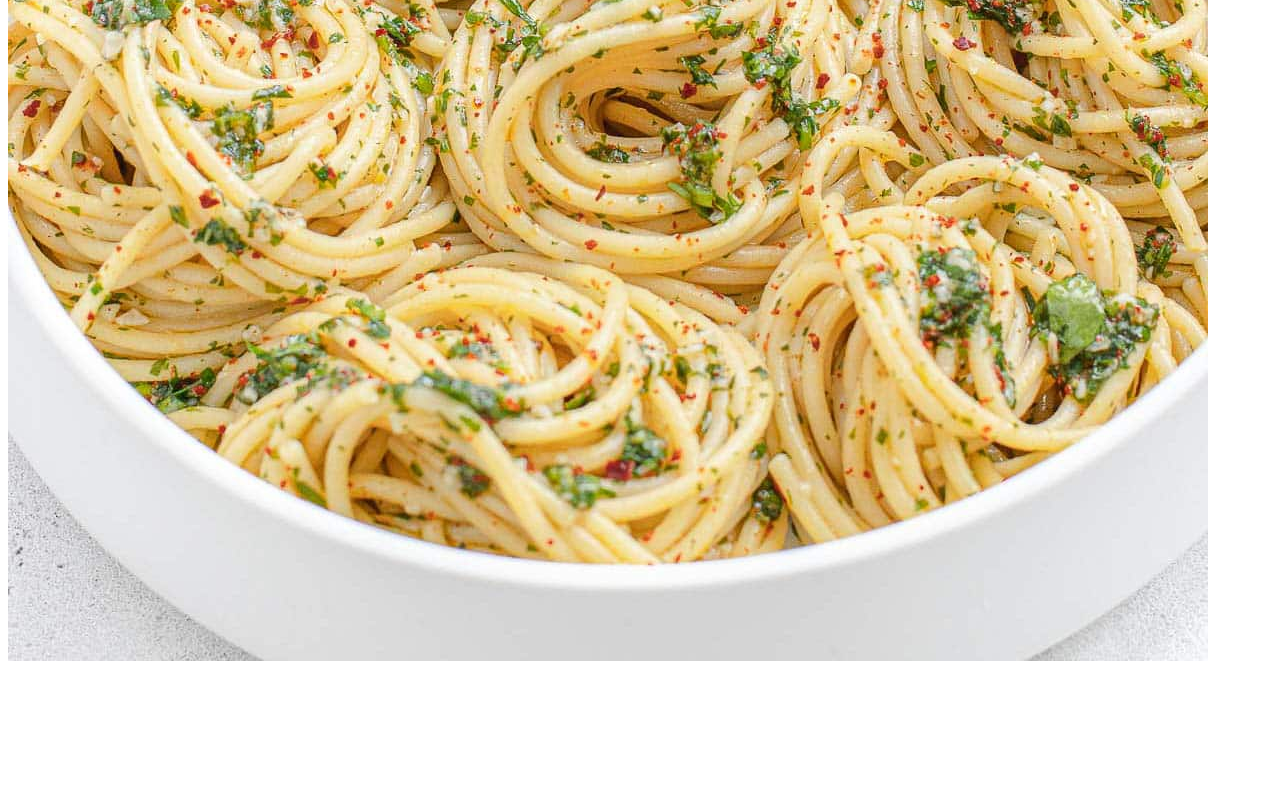
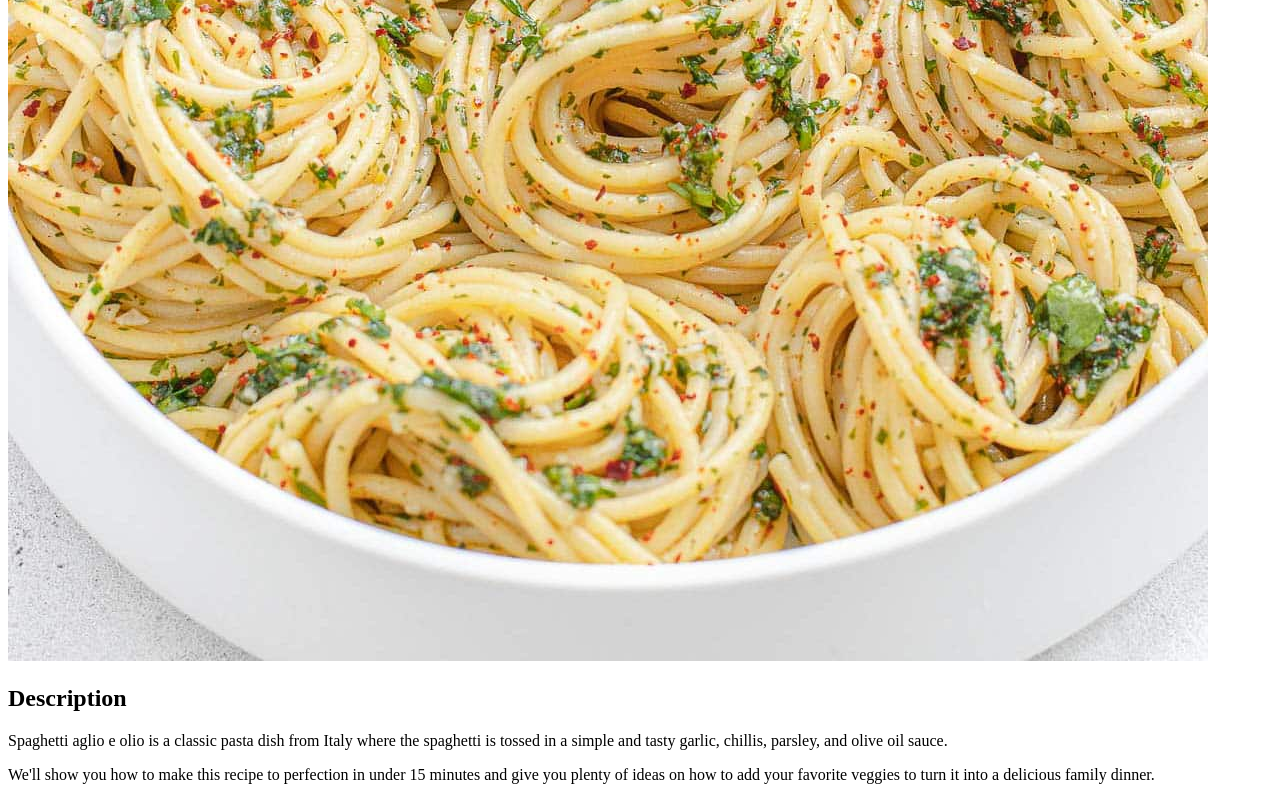
Before and after one commit to assaf-git/odin-recipes, a plain HTML site: page recipes/aglio-e-olio.html in a window 1280 px wide. Shown: the part 619-1419 px from the top of the page. Before the commit the page ends 1292 px from the top, so only its background shows below. Drawn offline with Linux system fonts and the light colour scheme.

Commit message:
Add Description to file

```diff
--- a/recipes/aglio-e-olio.html
+++ b/recipes/aglio-e-olio.html
@@ -10,5 +10,10 @@
 
         <img src="../images/Aglio-olio-1-1.jpeg">
 
+        <h2>Description</h2>
+        <p>Spaghetti aglio e olio is a classic pasta dish from Italy where the spaghetti is tossed in a simple and tasty garlic, chillis, parsley, and olive oil sauce.</p>
+        <p>We'll show you how to make this recipe to perfection in under 15 minutes and give you plenty of ideas on how to add your favorite veggies to turn it into a delicious family dinner.</p>
+
+
     </body>
 </html>
```
